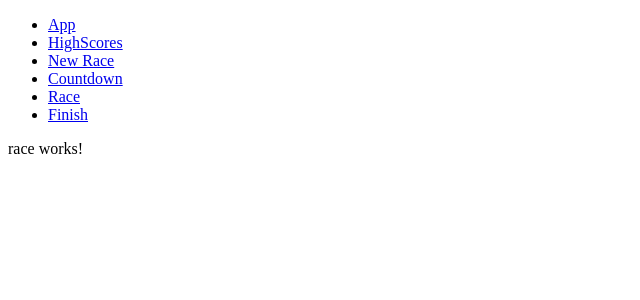
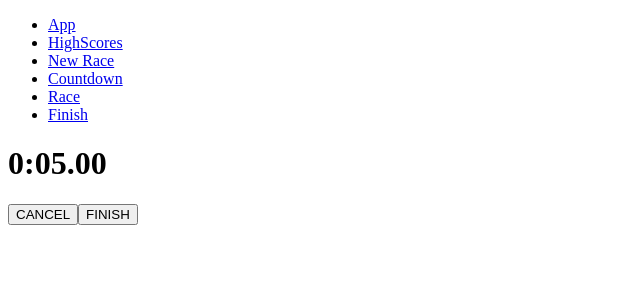
Before and after one commit to markosankovic/synapticon-roboracing, an Angular app: page /race in a window 1280 px wide. Shown: the top 300 px of the page, without its empty margins (0-640 px from the left). Built offline with nearby package versions, Linux system fonts and the light colour scheme.

Commit message:
Implement race

```diff
--- a/src/app/app.module.ts
+++ b/src/app/app.module.ts
@@ -12,6 +12,7 @@ import { NewRaceComponent } from './new-race/new-race.component';
 import { CountdownComponent } from './countdown/countdown.component';
 import { RaceComponent } from './race/race.component';
 import { FinishComponent } from './finish/finish.component';
+import { RaceTimePipe } from './race-time.pipe';
 
 @NgModule({
   declarations: [
@@ -20,7 +21,8 @@ import { FinishComponent } from './finish/finish.component';
     NewRaceComponent,
     CountdownComponent,
     RaceComponent,
-    FinishComponent
+    FinishComponent,
+    RaceTimePipe
   ],
   imports: [
     BrowserModule,
--- a/src/app/countdown/countdown.component.html
+++ b/src/app/countdown/countdown.component.html
@@ -1,9 +1,11 @@
-<p>{{this.player}} get ready...</p>
-<h1 *ngIf="this.countdown > 0; else goBlock">
-  {{this.countdown}}
+<p>{{player}} get ready...</p>
+<h1 *ngIf="countdown > 0; else goBlock">
+  {{countdown}}
 </h1>
 <ng-template #goBlock>
   <h1>
     GO!
   </h1>
 </ng-template>
+
+<button type="button" class="btn btn-cancel" routerLink="/high-scores">CANCEL</button>
--- a/src/app/countdown/countdown.component.ts
+++ b/src/app/countdown/countdown.component.ts
@@ -1,6 +1,6 @@
 import { Component, OnInit } from '@angular/core';
+import { Router } from '@angular/router';
 import { Observable } from 'rxjs/Rx';
-import { Router } from '@angular/router';
 
 import { RaceService } from '../race.service';
 
@@ -18,12 +18,12 @@ export class CountdownComponent implements OnInit {
 
   ngOnInit() {
     this.player = this.raceService.player;
-    const timer = Observable.timer(1000, 1000);
-    const subscribe = timer.subscribe(() => {
+    const observable = Observable.timer(1000, 1000);
+    const subscription = observable.subscribe(() => {
       if (this.countdown > 0) {
         --this.countdown;
       } else {
-        subscribe.unsubscribe();
+        subscription.unsubscribe();
         this.router.navigate(['/race']);
       }
     });
--- a/src/app/new-race/new-race.component.html
+++ b/src/app/new-race/new-race.component.html
@@ -1,6 +1,8 @@
 <h1>Hello RoboRacer!</h1>
 <form (ngSubmit)="onSubmit()" #formCtrl="ngForm">
   <label for="player">Enter your name:</label>
-  <input type="text" name="player" id="player" [(ngModel)]="this.player" required />
+  <input type="text" name="player" id="player" [(ngModel)]="player" required />
   <button type="submit" [disabled]="!formCtrl.form.valid">START!</button>
 </form>
+
+<button type="button" class="btn btn-cancel" routerLink="/high-scores">CANCEL</button>
--- /dev/null
+++ b/src/app/race-time.pipe.ts
@@ -0,0 +1,16 @@
+import { Pipe, PipeTransform } from '@angular/core';
+
+@Pipe({
+  name: 'raceTime'
+})
+export class RaceTimePipe implements PipeTransform {
+
+  transform(value: any, args?: any): any {
+    const ms = Number.parseInt(value, 10);
+    const minutes = (ms / 1000 / 60) << 0;
+    const seconds = (ms / 1000) % 60 << 0;
+    const milliseconds = ms - (minutes * 1000 * 60) - (seconds * 1000);
+    return (minutes + ':' + (seconds < 10 ? '0' : '') + seconds + '.' + (milliseconds < 10 ? '0' : '') + ('' + milliseconds)).substr(0, 7);
+  }
+
+}
--- a/src/app/race/race.component.html
+++ b/src/app/race/race.component.html
@@ -1,3 +1,13 @@
-<p>
-  race works!
+<h2>
+  {{player}}
+</h2>
+<h1>
+  {{time | raceTime}}
+</h1>
+
+<p *ngIf="bestTime">
+  Against best time {{this.bestTime | raceTime}}
 </p>
+
+<button type="button" class="btn btn-cancel" routerLink="/high-scores">CANCEL</button>
+<button type="button" (click)="onFinish()">FINISH</button>
--- a/src/app/race/race.component.ts
+++ b/src/app/race/race.component.ts
@@ -1,4 +1,8 @@
 import { Component, OnInit } from '@angular/core';
+import { Router } from '@angular/router';
+import { Observable, Subscription } from 'rxjs/Rx';
+
+import { RaceService } from '../race.service';
 
 @Component({
   selector: 'app-race',
@@ -7,9 +11,29 @@ import { Component, OnInit } from '@angular/core';
 })
 export class RaceComponent implements OnInit {
 
-  constructor() { }
+  player: string;
+  time: number;
+
+  subscription: Subscription;
+  startTime: number = Date.now();
+  endTime: number = Date.now();
+
+  constructor(private router: Router, private raceService: RaceService) { }
 
   ngOnInit() {
+    this.player = this.raceService.player;
+    this.time = Date.now();
+    const observable = Observable.timer(0, 1);
+    this.subscription = observable.subscribe((val) => {
+      this.endTime = Date.now();
+      this.time = this.endTime - this.startTime;
+    });
+  }
+
+  onFinish() {
+    this.subscription.unsubscribe();
+    this.raceService.time = this.time;
+    this.router.navigate(['/finish']);
   }
 
 }
```
Also changed, not shown: 1 other file (tests, documents, lock files or other folders).
